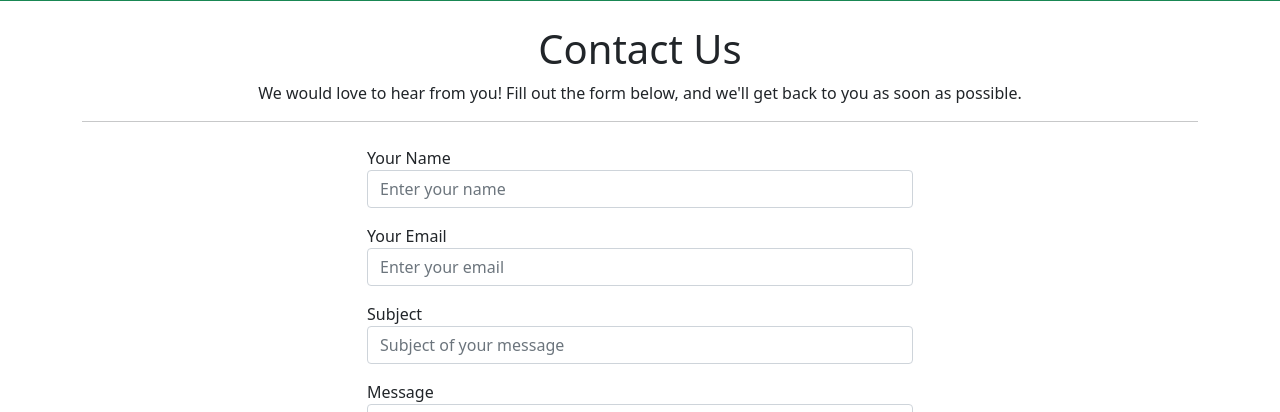
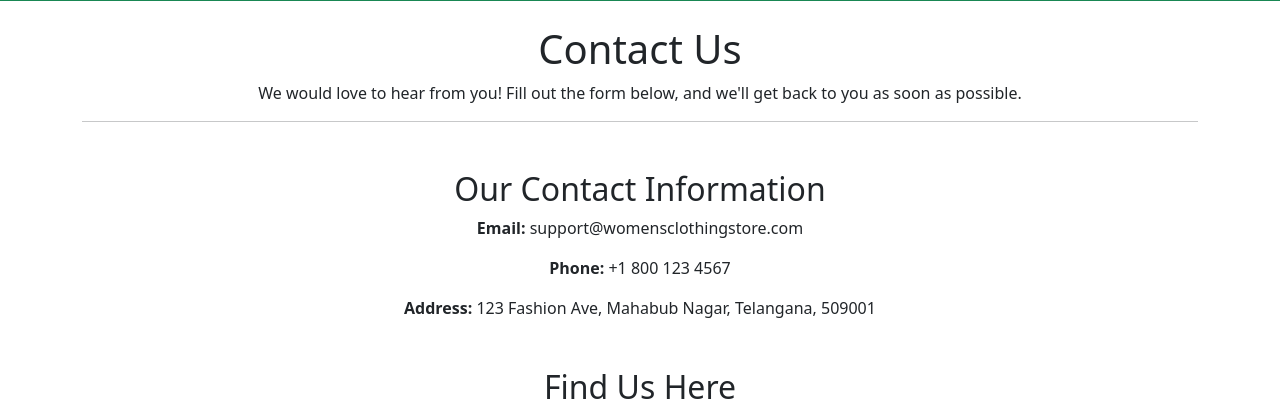
Before and after one commit to Archanapola/Ecomm_project, a Django app: a page that uses accounts/templates/app/contactus.html in a window 1280 px wide. Shown: the part 799-1211 px from the top of the page. Run offline with Django 3.2, Linux system fonts and the light colour scheme; a user stored in the database is signed in; data comes from the database, SQL or seed files in the repository; some libraries are stand-ins or nearby versions; some web fonts are replaced.

Commit message:
Update contactus.html

```diff
--- a/accounts/templates/app/contactus.html
+++ b/accounts/templates/app/contactus.html
@@ -27,43 +27,6 @@
     <p class="text-center">We would love to hear from you! Fill out the form below, and we'll get back to you as soon as possible.</p>
     <hr>
 
-    <!-- Contact Form Section -->
-    <section class="contact-form mt-4">
-        <div class="row justify-content-center">
-            <div class="col-md-6">
-                <form method="POST" action="{% url 'ContactUs' %}">
-                    {% csrf_token %}
-
-                    <!-- Name Field -->
-                    <div class="form-group mb-3">
-                        <label for="name">Your Name</label>
-                        <input type="text" class="form-control" id="name" name="name" placeholder="Enter your name" required>
-                    </div>
-
-                    <!-- Email Field -->
-                    <div class="form-group mb-3">
-                        <label for="email">Your Email</label>
-                        <input type="email" class="form-control" id="email" name="email" placeholder="Enter your email" required>
-                    </div>
-
-                    <!-- Subject Field -->
-                    <div class="form-group mb-3">
-                        <label for="subject">Subject</label>
-                        <input type="text" class="form-control" id="subject" name="subject" placeholder="Subject of your message" required>
-                    </div>
-
-                    <!-- Message Field -->
-                    <div class="form-group mb-3">
-                        <label for="message">Message</label>
-                        <textarea class="form-control" id="message" name="message" rows="5" placeholder="Enter your message here..." required></textarea>
-                    </div>
-
-                    <!-- Submit Button -->
-                    <button type="submit" class="btn btn-primary btn-lg w-100">Send Message</button>
-                </form>
-            </div>
-        </div>
-    </section>
 
     <!-- Contact Information Section -->
     <section class="contact-info mt-5 text-center">
```
